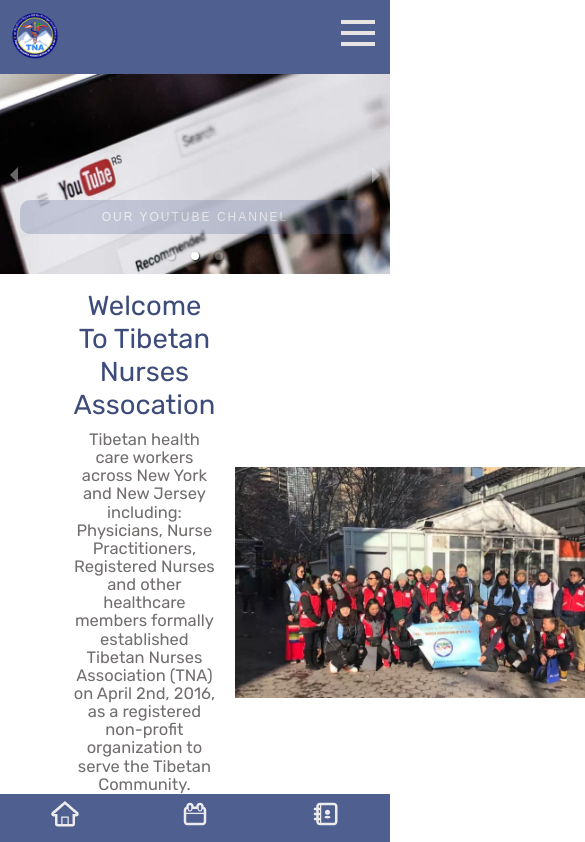
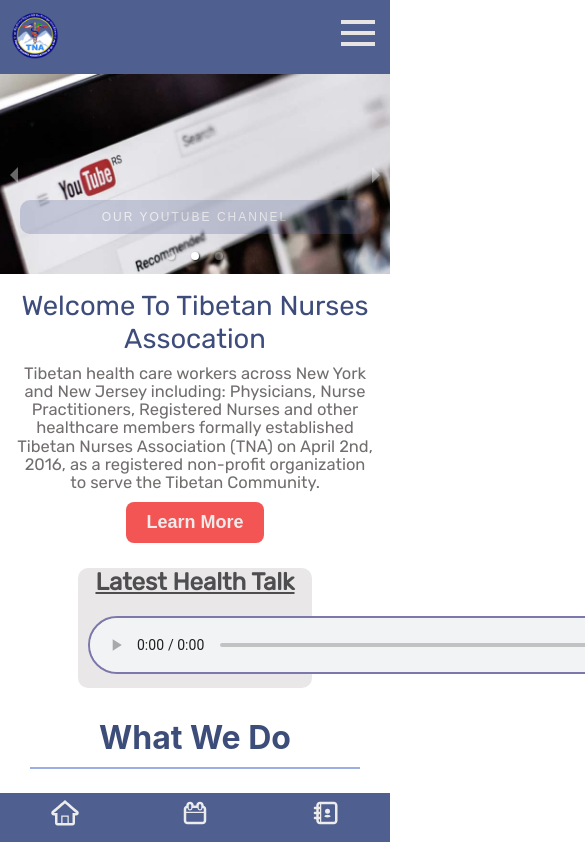
Before and after one commit to TenNga/Tibetan-Nurses-Association, a React (Create React App) app: page / in a window 390 px wide. Shown: the top 842 px of the page, 585 px wide, since content can reach past the window. Built offline with nearby package versions, Linux system fonts and the light colour scheme.

Commit message:
audio player style desktop done

```diff
--- a/src/Components/css/AudioPlayer.css
+++ b/src/Components/css/AudioPlayer.css
@@ -1,15 +1,19 @@
 .audio-player {
     background-color: rgb(233, 231, 231);
-    margin: 0px 20px;
+    margin: 0px 20vw;
     border-radius: 10px;
+    font-family: 'Rubik';
 }
 .player-header {
     font-size: 24px;
     font-weight: bold;
     text-decoration: underline;
     margin: 10px;
-    color: #5F5D5D;
+    color: rgb(78, 78, 80);
 }
 audio {
     margin: 10px;
+    width: 600px;
+    border-radius: 30px;
+    border: 2px solid rgb(124, 120, 172);
 }
--- a/src/Components/css/WelcomeNote.css
+++ b/src/Components/css/WelcomeNote.css
@@ -35,30 +35,14 @@
 }
 
 @media only screen and (max-width: 600px) {
-.welcome-container {
-    margin: 15px;
-    font-family: 'Rubik';
-    font-weight: 500;
-}
-.welcome-header {
-    color: #3D4C7A;
-    margin-bottom: 10px;
-    font-size: 27.4px;
-}
-.welcome-para {
-    font-size: 16.5px;
-    color: #726E6E;
-    line-height: 1.1;
+
+.sub-container {
+    display: block;
+    margin: 0;
 }
 
-.welcome-container button {
-    border-style: none;
-    border-radius: 8px;
-    background-color: #F35555;
-    color: #EEEBEB;
-    font-size: 18px;
-    font-weight: bold;
-    margin: 10px;
-    padding: 10px 20px;
+.sub-container img {
+    display: none;
 }
+
 }
```
